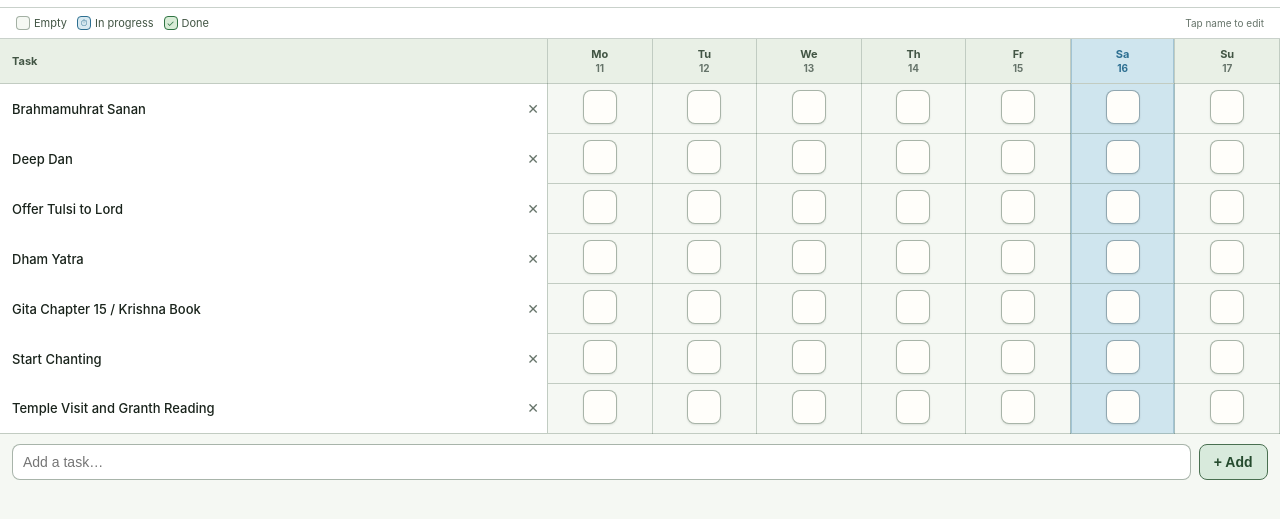
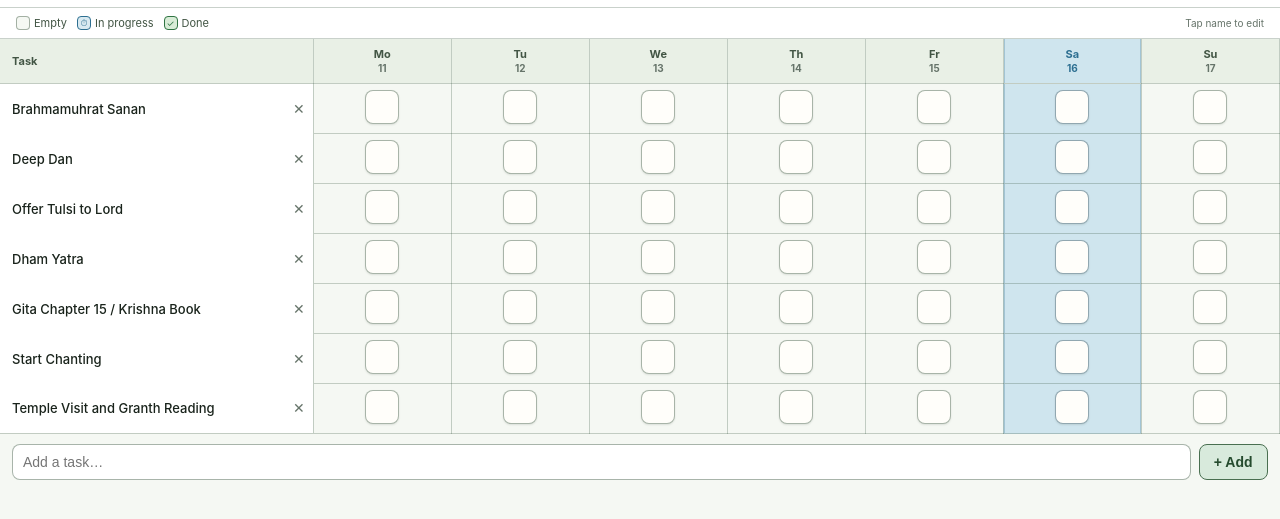
Before and after one commit to aditya-mangla11/Task-Manager, a plain HTML site: page index.html in a window 1280 px wide. Shown: the part 55-574 px from the top of the page. Drawn offline with Linux system fonts and the light colour scheme.

Commit message:
Fixed Task Columns Scrolling

```diff
--- a/index.html
+++ b/index.html
@@ -32,6 +32,9 @@
     --blue-bg: #d9eaf1;
     --today-bg: #cfe5ee;
     --today-border: rgba(45, 111, 145, 0.28);
+    --task-col: 118px;
+    --task-col-compact: 54px;
+    --day-col: 52px;
     --radius: 10px;
     --safe-top: env(safe-area-inset-top, 0px);
     --safe-bot: env(safe-area-inset-bottom, 0px);
@@ -104,7 +107,11 @@
   /* Scrollable table area */
   .table-area { flex: 1; overflow: auto; -webkit-overflow-scrolling: touch; }
 
-  table { border-collapse: collapse; width: 100%; }
+  table {
+    border-collapse: collapse;
+    min-width: 100%;
+    width: max-content;
+  }
 
   /* Sticky header row */
   thead th {
@@ -116,7 +123,24 @@
     border-right: 1px solid var(--border);
     white-space: nowrap;
   }
-  thead th.task-hd { text-align: left; padding-left: 12px; min-width: 110px; position: sticky; left: 0; z-index: 20; }
+  thead th:not(.task-hd),
+  tbody td.day-cell {
+    width: var(--day-col);
+    min-width: var(--day-col);
+    max-width: var(--day-col);
+  }
+  thead th.task-hd {
+    text-align: left;
+    padding-left: 12px;
+    width: var(--task-col);
+    min-width: var(--task-col);
+    max-width: var(--task-col);
+    position: sticky;
+    left: 0;
+    z-index: 20;
+    overflow: hidden;
+    transition: width 0.16s ease, min-width 0.16s ease, max-width 0.16s ease, padding 0.16s ease;
+  }
 
   /* Sticky first column */
   tbody td.task-cell {
@@ -124,13 +148,29 @@
     background: var(--surface);
     border-right: 1px solid var(--border);
     padding: 0;
-    min-width: 110px;
+    width: var(--task-col);
+    min-width: var(--task-col);
+    max-width: var(--task-col);
+    overflow: hidden;
+    transition: width 0.16s ease, min-width 0.16s ease, max-width 0.16s ease;
   }
   .task-cell-inner {
     display: flex; align-items: center; gap: 4px;
     padding: 8px 6px 8px 12px;
+    min-width: 0;
+    width: 100%;
+    transition: padding 0.16s ease;
   }
-  .task-name-text { font-size: 13px; font-weight: 500; flex: 1; color: var(--text); white-space: nowrap; overflow: hidden; text-overflow: ellipsis; }
+  .task-name-text {
+    font-size: 13px;
+    font-weight: 500;
+    flex: 1;
+    min-width: 0;
+    color: var(--text);
+    white-space: nowrap;
+    overflow: hidden;
+    text-overflow: ellipsis;
+  }
   .task-name-input {
     font-size: 13px; font-weight: 500; flex: 1;
     background: transparent; border: none; color: var(--text);
@@ -138,6 +178,29 @@
     border-bottom: 1px solid var(--accent);
   }
   .del-btn { background: none; border: none; color: var(--text3); font-size: 14px; cursor: pointer; padding: 2px; flex-shrink: 0; }
+
+  .table-area.compact-tasks thead th.task-hd,
+  .table-area.compact-tasks tbody td.task-cell {
+    width: var(--task-col-compact);
+    min-width: var(--task-col-compact);
+    max-width: var(--task-col-compact);
+  }
+  .table-area.compact-tasks thead th.task-hd {
+    padding-left: 0;
+    text-align: center;
+  }
+  .table-area.compact-tasks .task-cell-inner {
+    justify-content: center;
+    padding: 8px 5px;
+  }
+  .table-area.compact-tasks .task-name-text {
+    flex: 0 1 auto;
+    width: 42px;
+    text-align: center;
+  }
+  .table-area.compact-tasks .del-btn {
+    display: none;
+  }
 
   /* Day cells */
   tbody td.day-cell {
@@ -359,7 +422,7 @@ function render() {
   html += `<th class="task-hd">Task</th>`;
   dates.forEach(d => {
     const isT = dateKey(d) === todayDk;
-    html += `<th class="${isT ? 'today-hd' : ''}" style="min-width:46px">${DAYS_SHORT[d.getDay()]}<br><span style="font-size:10px;font-weight:700;color:${isT ? 'var(--blue)' : 'var(--text3)'}">${d.getDate()}</span></th>`;
+    html += `<th class="${isT ? 'today-hd' : ''}">${DAYS_SHORT[d.getDay()]}<br><span style="font-size:10px;font-weight:700;color:${isT ? 'var(--blue)' : 'var(--text3)'}">${d.getDate()}</span></th>`;
   });
   html += '</tr></thead><tbody>';
 
@@ -383,7 +446,16 @@ function render() {
   html += `<tr class="add-row"><td colspan="${1 + dates.length}"><div class="add-form"><input id="add-input" class="add-input" placeholder="Add a task…" onkeydown="if(event.key==='Enter')addTask()" /><button class="add-btn" onclick="addTask()">+ Add</button></div></td></tr>`;
   html += '</tbody>';
   document.getElementById('cal-table').innerHTML = html;
+  requestAnimationFrame(updateTaskColumnMode);
 }
+
+function updateTaskColumnMode() {
+  const area = document.querySelector('.table-area');
+  if (!area) return;
+  area.classList.toggle('compact-tasks', area.scrollLeft > 24 && editingTaskId === null);
+}
+
+document.querySelector('.table-area').addEventListener('scroll', updateTaskColumnMode, { passive: true });
 
 // Show install banner on iOS if not in standalone
 const isIOS = /iphone|ipad|ipod/i.test(navigator.userAgent);
--- a/sw.js
+++ b/sw.js
@@ -1,4 +1,4 @@
-const CACHE = 'task-cal-v3';
+const CACHE = 'task-cal-v4';
 const ASSETS = ['./index.html', './manifest.json', './ISKCON_logo.svg.png'];
 
 self.addEventListener('install', e => {
```
